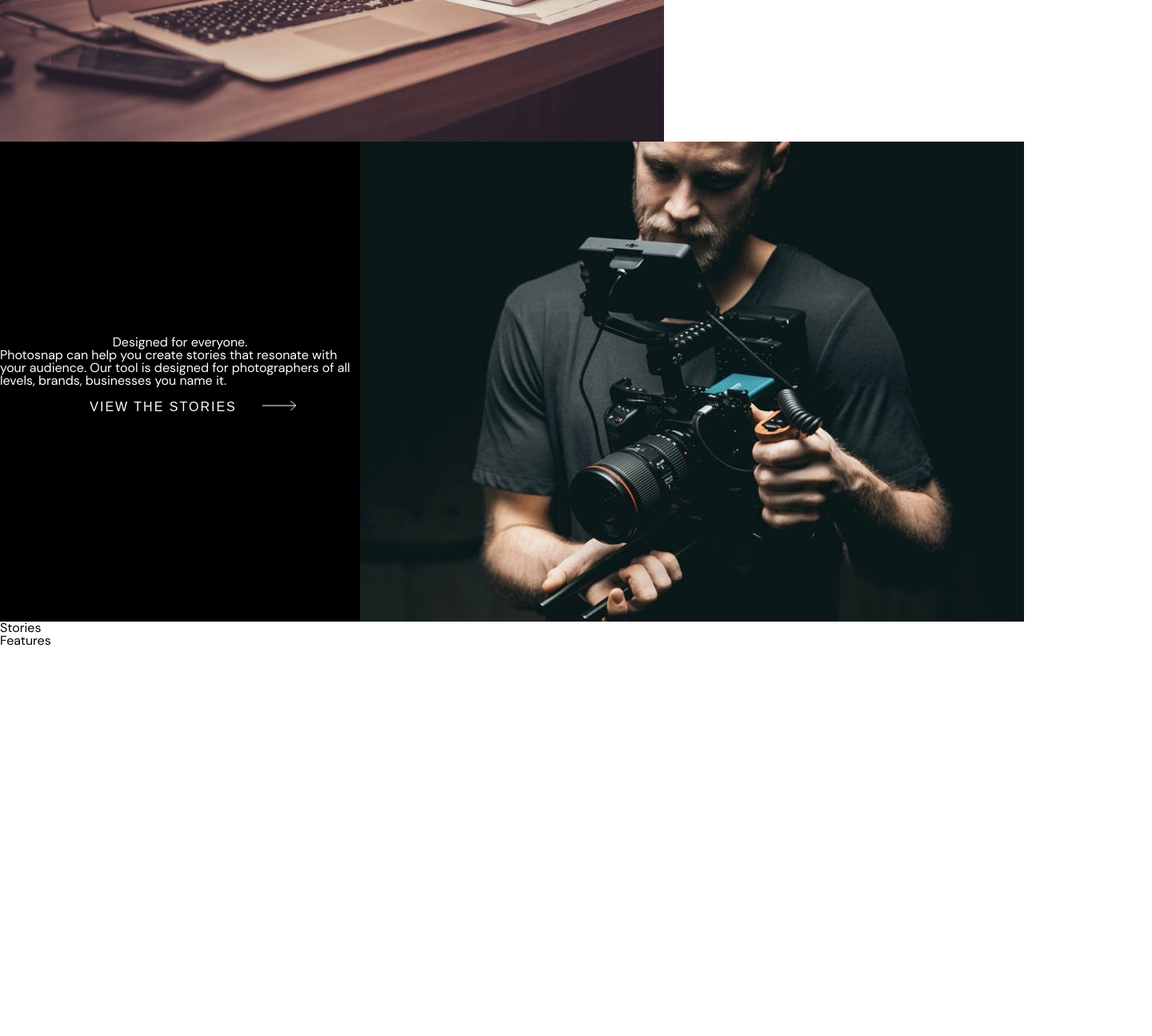
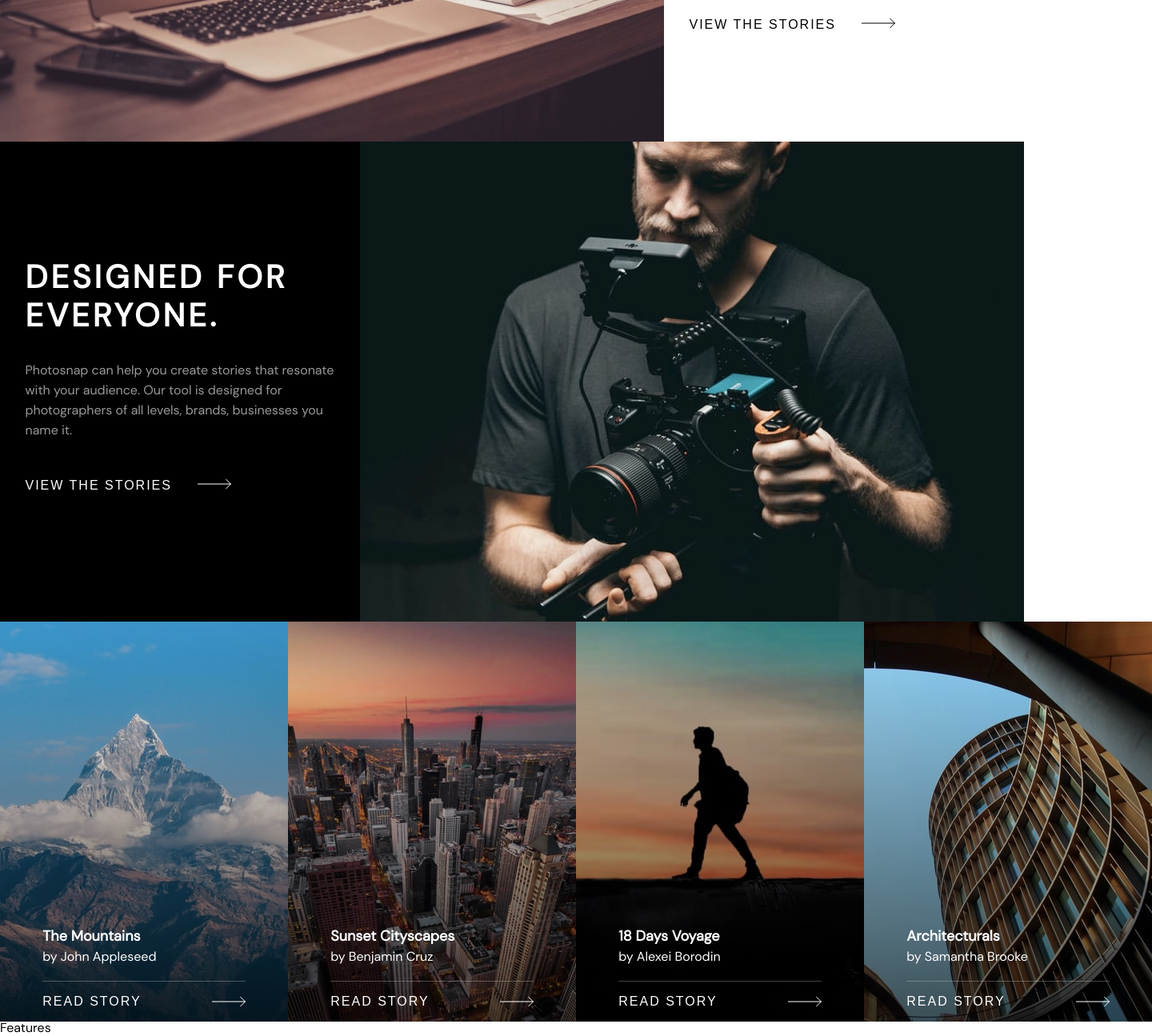
Before and after one commit to jeevadeepan/portfolio, a React (Create React App) app: page /#/photosnap in a window 1280 px wide. Shown: the part 1116-2411 px from the top of the page at 80% size, 1440 px wide, since content can reach past the window. Before the commit the page ends 1927 px from the top, so only its background shows below. Built offline with nearby package versions, Linux system fonts and the light colour scheme.

Commit message:
Added story setion cards and styles

```diff
--- a/src/challenges/photosnap/PhotosnapApp.scss
+++ b/src/challenges/photosnap/PhotosnapApp.scss
@@ -10,11 +10,33 @@
             width: 610px;
             display: flex;
             justify-content: center;
-            align-items: center;
-            flex-direction: column;
             &:nth-child(odd) {
                 background-color: $black;
                 color: $white;
+                p {
+                    color: #fff9;
+                }
+            }
+            h1 {
+                font-size: 40px;
+                font-weight: bold;
+                text-transform: uppercase;
+                letter-spacing: 4.166px;
+                line-height: 3rem;
+            }
+            p {
+                color: #0009;
+                line-height: 25px;
+            }
+            .highlight-text {
+                max-width: 387px;
+                display: flex;
+                justify-content: center;
+                align-items: flex-start;
+                flex-direction: column;
+                &>* {
+                    margin: 1rem 0;
+                }
             }
         }
 
@@ -23,3 +45,45 @@
         }
     }
 }
+
+#ps-stories {
+    display: flex;
+    .story-card {
+        display: flex;
+        flex-direction: column;
+        position: relative;
+        .story-content {
+            >* {
+                margin: 0 3.33rem;
+            }
+            p:first-child {
+                margin-bottom: 0.6rem;
+                font-weight: bold;
+                font-size: 18px;
+            }
+            color: $white;
+            position: absolute;
+            background: linear-gradient(180deg, rgba(0, 0, 0, 0.0001) 0.27%, rgba(0, 0, 0, 0.661222) 100%);
+            width: 100%;
+            height: 100%;
+            display: flex;
+            flex-direction: column;
+            justify-content: flex-end;
+            .story-cta {
+                border-top: 1px solid rgba(255,255,255,0.25);
+                margin-top: 1.33rem;
+                span {
+                    display: flex;
+                    flex-direction: row;
+                    align-items: center;
+                    button {
+                        background-color: transparent;
+                        flex-grow: 1;
+                        text-align: left;
+                    }
+                }
+            }
+        }
+        justify-content: flex-end;
+    }
+}
--- a/src/challenges/photosnap/PhotosnapApp.tsx
+++ b/src/challenges/photosnap/PhotosnapApp.tsx
@@ -4,6 +4,10 @@ import './PhotosnapApp.scss';
 import createImg from './assets/img/home/desktop/create-and-share.jpg';
 import beautifulImg from './assets/img/home/desktop/beautiful-stories.jpg';
 import designedImg from './assets/img/home/desktop/designed-for-everyone.jpg';
+import mountainImg from './assets/img/stories/desktop/mountains.jpg';
+import cityscapesImg from './assets/img/stories/desktop/cityscapes.jpg';
+import eighteendaysImg from './assets/img/stories/desktop/18-days-voyage.jpg';
+import architecturalsImg from './assets/img/stories/desktop/architecturals.jpg';
 import { create } from "domain";
 
 export default function PhotosnapApp() {
@@ -23,31 +27,76 @@ export default function PhotosnapApp() {
             <section id="ps-highlights">
                 <section className="highlights-row">
                     <section className="highlight-card">
+                        <section className="highlight-text">
                             <h1>Create and share your photo Stories.</h1>
                             <p>Photosnap is a platform for photographers and visual storytellers. We make it easy to share photos, tell stories and connect with others.</p>
                             <PsButton text='Get an Invite' type='secondary' light={true} />
+                        </section>
                     </section>
                     <img srcSet={`${createImg} 830w`} width="830" height="600" alt="Create and Share" />
                 </section>
                 <section className="highlights-row">
                     <img srcSet={`${beautifulImg} 830w`} width="830" height="600" alt=" Beautiful Stories" />
                     <section className="highlight-card">
+                        <span className="highlight-text">
                             <h1>Beautiful Stories Every Time.</h1>
                             <p>We provide design templates to ensure your stories look terrific. Easily add photos, text, embed maps and media from other networks. Then share your story with everyone.</p>
                             <PsButton text='View the stories' type='secondary' light={false} />
+                        </span>
                     </section>
                 </section>
                 <section className="highlights-row">
                     <section className="highlight-card">
+                        <span className="highlight-text">
                             <h1>Designed for everyone.</h1>
                             <p>Photosnap can help you create stories that resonate with your audience.  Our tool is designed for photographers of all levels, brands, businesses you name it.</p>
                             <PsButton text='View the stories' type='secondary' light={true} />
+                        </span>
                     </section>
                     <img srcSet={`${designedImg} 830w`} width="830" height="600" alt="Designed for Everyone" />
                 </section>
             </section>
             <section id="ps-stories">
-                Stories
+                <section className="story-card">
+                    <img srcSet={`${mountainImg} 830w`} width="360" height="500" alt="The Mountains" />
+                    <section className="story-content">
+                        <p className="story-title">The Mountains</p>
+                        <p className="story-author">by John Appleseed</p>
+                        <div className="story-cta">
+                            <PsButton text='Read Story' type='secondary' light={true} />
+                        </div>
+                    </section>
+                </section>
+                <section className="story-card">
+                    <img srcSet={`${cityscapesImg} 830w`} width="360" height="500" alt="Sunset Cityscapes" />
+                    <section className="story-content">
+                        <p className="story-title">Sunset Cityscapes</p>
+                        <p className="story-author">by Benjamin Cruz</p>
+                        <div className="story-cta">
+                            <PsButton text='Read Story' type='secondary' light={true} />
+                        </div>
+                    </section>
+                </section>
+                <section className="story-card">
+                    <img srcSet={`${eighteendaysImg} 830w`} width="360" height="500" alt="18 Days Voyage" />
+                    <section className="story-content">
+                        <p className="story-title">18 Days Voyage</p>
+                        <p className="story-author">by Alexei Borodin</p>
+                        <div className="story-cta">
+                            <PsButton text='Read Story' type='secondary' light={true} />
+                        </div>
+                    </section>
+                </section>
+                <section className="story-card">
+                    <img srcSet={`${architecturalsImg} 830w`} width="360" height="500" alt="Architecturals" />
+                        <section className="story-content">
+                        <p className="story-title">Architecturals</p>
+                        <p className="story-author">by Samantha Brooke</p>
+                        <div className="story-cta">
+                            <PsButton text='Read Story' type='secondary' light={true} />
+                        </div>
+                    </section>
+                </section>
             </section>
             <section id="ps-features">
                 Features
--- a/src/challenges/photosnap/ps_common.scss
+++ b/src/challenges/photosnap/ps_common.scss
@@ -50,12 +50,14 @@
         &-secondary {
             background-color: transparent;
             color: $black;
+            padding-left: 0;
             &:hover {
                 text-decoration: underline;
             }
             &-light {
                 color: $white;
                 background-color: $black;
+                padding-left: 0;
             }
         }
     }
```
Also changed, not shown: 1 other file (tests, documents, lock files or other folders). Lines whose indentation alone changed are shown as unchanged.
